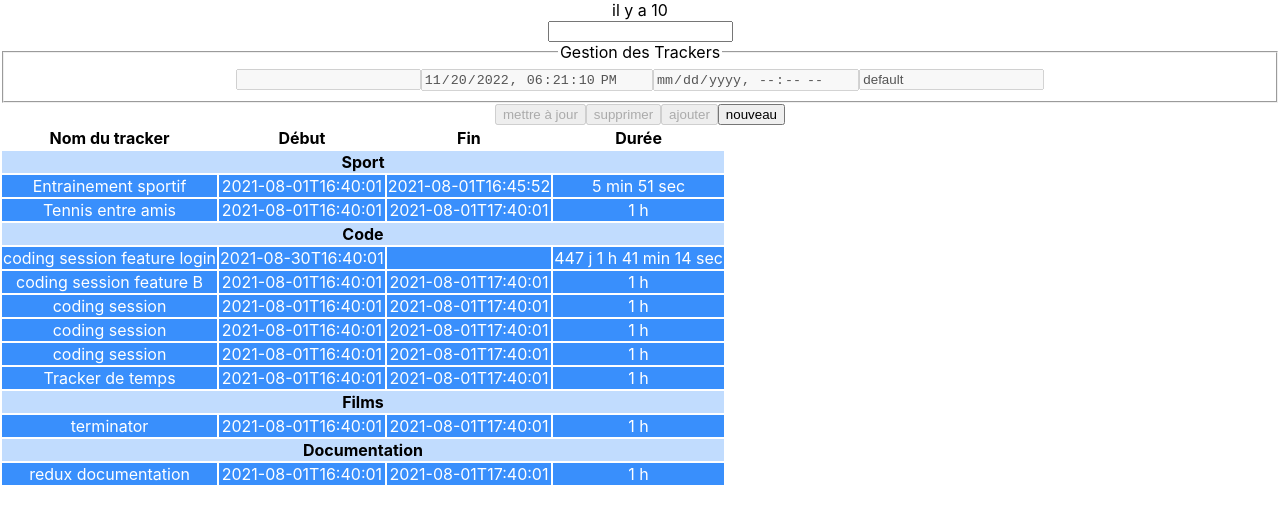
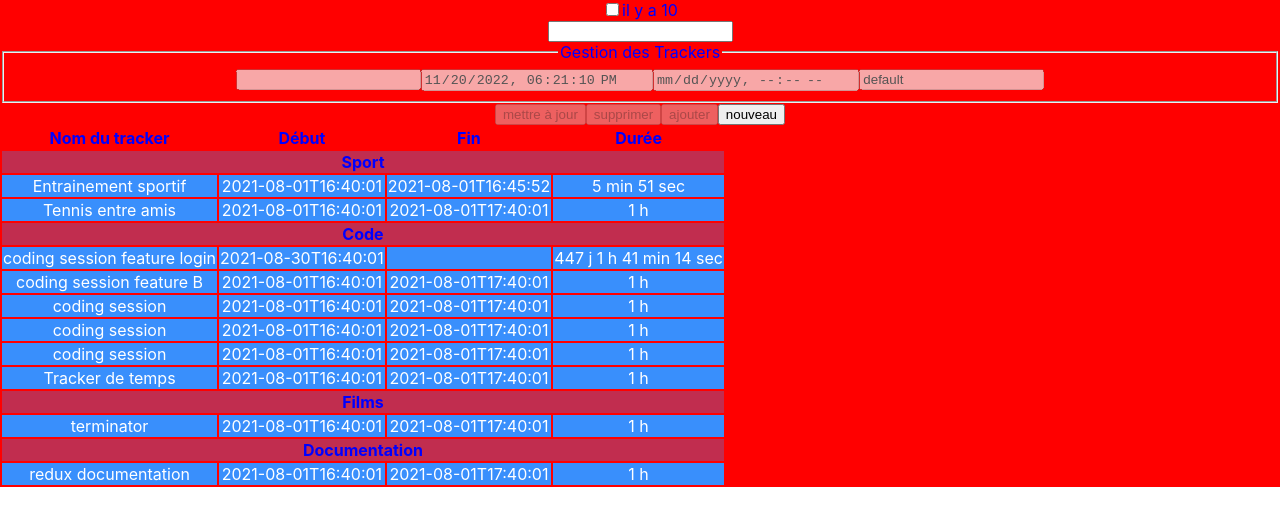
Before and after one commit to AndreaGauvreau/React-trackTime-beta, a React (Create React App) app: page / in a window 1280 px wide. Shown: the top 526 px of the page. Built offline with nearby package versions, Linux system fonts and the light colour scheme.

Commit message:
initialization themecontext darkmode

```diff
--- /dev/null
+++ b/src/Components/ThemesContext.jsx
@@ -0,0 +1,16 @@
+import React from 'react'
+
+export const themes = {
+  light: {
+    background1: 'red',
+    background2: 'blue',
+    color1: 'blue',
+    color2: 'red',
+  },
+  dark: {
+    background1: 'blue',
+    background2: 'red',
+    color1: 'red',
+    color2: 'blue',
+  },
+}
--- a/src/Components/TrackApp.jsx
+++ b/src/Components/TrackApp.jsx
@@ -1,15 +1,21 @@
-import React from 'react'
+import React, {useContext} from 'react'
 import {useEffect} from 'react'
 import {useState} from 'react'
 import db from '../data'
 import FilterTracker from './FilterTracker'
 import {TrackerForm} from './TrackerForm'
 import TrackTable from './TrackTable'
+import {themes} from './ThemesContext'
+import {createContext} from 'react'
 
 export default function TrackApp() {
   const [allTracker, setAllTracker] = useState(db)
   const [filter, SetFilter] = useState('')
   const [selected, setSelected] = useState()
+
+  const ThemesContext = createContext(themes)
+  const [darkMode, setDarkMode] = useState(true)
+  const themeMode = darkMode ? themes.light : themes.dark
 
   const onTextChange = e => {
     SetFilter(e.target.value)
@@ -57,7 +63,9 @@ export default function TrackApp() {
   }, [allTracker])
 
   return (
-    <div>
+    <div style={{color: themeMode.color1, background: themeMode.background1}}>
+      <ThemesContext.Provider value={themeMode}>
+        <input type="checkbox" onChange={() => setDarkMode(!darkMode)} />
         il y a {allTracker.length}
         <FilterTracker onTextChange={onTextChange} />
         <TrackerForm
@@ -72,6 +80,7 @@ export default function TrackApp() {
           selectedID={selectedID}
           selected={selected}
         />
+      </ThemesContext.Provider>
     </div>
   )
 }
```
Lines whose indentation alone changed are shown as unchanged.
